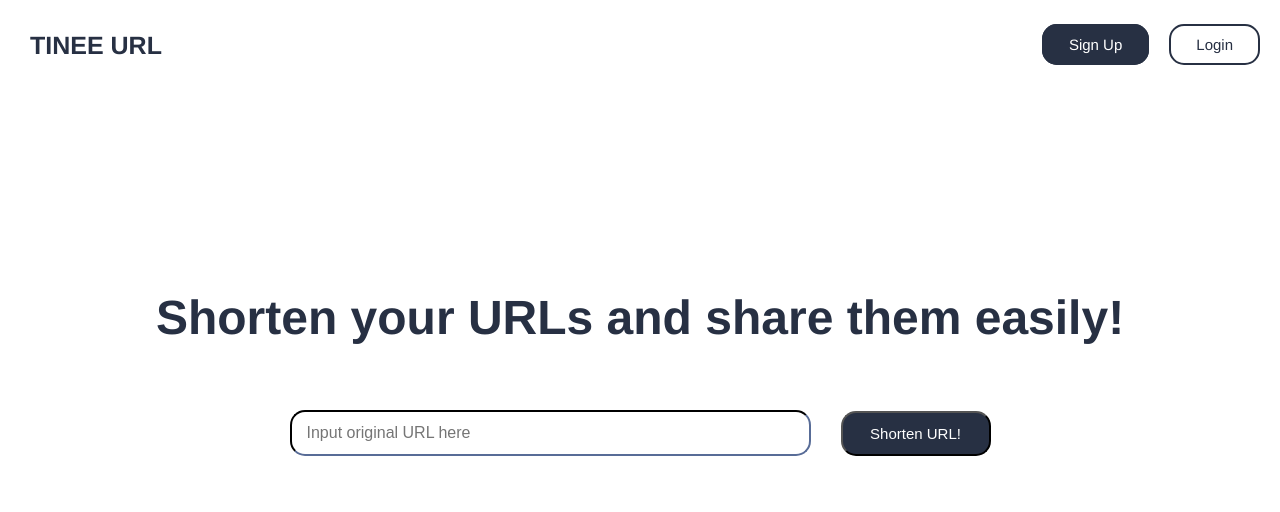
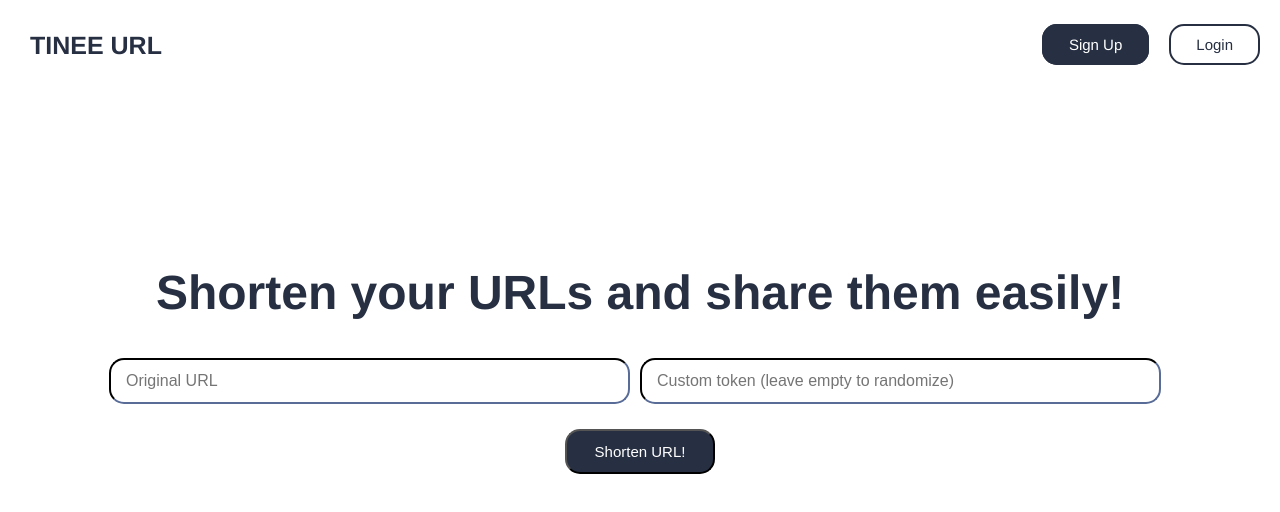
Before and after one commit to davinnev/tinee-url, a Next.js app: page / in a window 1280 px wide. Shown: the top 512 px of the page. Built offline with nearby package versions, Linux system fonts and the light colour scheme; no server answers.

Commit message:
feat(shorten): custom url

```diff
--- a/pages/api/shorten-url/index.ts
+++ b/pages/api/shorten-url/index.ts
@@ -3,8 +3,8 @@ import type { NextApiRequest, NextApiResponse } from "next";
 export default async (req: NextApiRequest, res: NextApiResponse) => {
   if (req.method === "POST") {
     // Subscribe
-    const { url } = req.body;
-    let lambdaRes = null;
+    //const { url, customHash } = req.body;
+    //let lambdaRes = null;
 
     try {
       const response = await (
@@ -13,7 +13,7 @@ export default async (req: NextApiRequest, res: NextApiResponse) => {
           headers: {
             "Content-Type": "application/json",
           },
-          body: JSON.stringify({ url: url }),
+          body: JSON.stringify(req.body),
         })
       ).json();
 
@@ -24,14 +24,14 @@ export default async (req: NextApiRequest, res: NextApiResponse) => {
           message: "success",
           data: response,
         });
+      } else {
+        return res.status(404).json({
+          success: false,
+          message: "Token taken.",
+        });
       }
-
-      return res.status(200).json({
-        success: false,
-        message: "Invalid token.",
-      });
     } catch (error) {
-      return res.status(200).json({
+      return res.status(404).json({
         success: false,
         message: "Invalid token.",
       });
--- a/pages/index.tsx
+++ b/pages/index.tsx
@@ -1,13 +1,26 @@
 import styles from "../styles/Home.module.css";
-import { FormEvent, FormEventHandler, useState } from "react";
+import { FormEvent, FormEventHandler, useEffect, useState } from "react";
 import { useSession, signOut, getSession } from "next-auth/react";
 
 export default function Home() {
   const [url, setUrl] = useState("");
+  const [custom, setCustom] = useState("");
   const [shortened, setShortened] = useState("");
   const { status, data, ...session } = useSession();
+  const [user, setUser] = useState(null);
 
   console.log(data);
+
+  useEffect(() => {
+    const fetchUser = async () => {
+      const session = await getSession();
+      if (session) {
+        setUser(session.user);
+      }
+    };
+
+    fetchUser();
+  }, []);
 
   const handleSignOut = async () => {
     await signOut();
@@ -18,9 +31,11 @@ export default function Home() {
     e.preventDefault();
 
     // Create an object with the form data
+
     const formData = {
       url: url,
-      customHash: "",
+      customHash: custom,
+      username: user?.name || "",
     };
 
     // Send a POST request to your Next.js API endpoint
@@ -34,15 +49,18 @@ export default function Home() {
         body: JSON.stringify(formData),
       }
     );
+    const res = await response.json();
 
     // Handle the response
+    setUrl("");
+    setCustom("");
     if (response.ok) {
       // Request was successful
-      const resJSON = await response.json();
-      console.log(resJSON); // Handle the response data as needed
-      console.log(resJSON.data.token);
-      setShortened(`https://tinee.vercel.app/${resJSON.data.token}`);
-      setUrl("");
+      console.log(res.data.token);
+      setShortened(`https://tinee.vercel.app/${res.data.token}`);
+    } else if (res.message === "Token taken.") {
+      window.location.href = "/";
+      alert("Token already in use");
     } else {
       // Request failed
       console.log("Request failed");
@@ -51,6 +69,7 @@ export default function Home() {
 
   const handleReset = () => {
     setUrl("");
+    setCustom("");
     setShortened("");
   };
 
@@ -125,16 +144,28 @@ export default function Home() {
             <h1>Shorten your URLs and share them easily!</h1>
             <br />
             <form className={styles.form} onSubmit={handleSubmit}>
+              <div className={styles.inputContainer}>
                 <input
                   required
                   className={styles.inputbox}
                   type="text"
                   id="fname"
                   name="fname"
-                placeholder="Input original URL here"
+                  placeholder="Original URL"
                   value={url}
                   onChange={(e) => setUrl(e.target.value)}
                 />
+                <input
+                  required
+                  className={styles.inputbox}
+                  type="text"
+                  id="fname2"
+                  name="fname2"
+                  placeholder="Custom token (leave empty to randomize)"
+                  value={custom}
+                  onChange={(e) => setCustom(e.target.value)}
+                />
+              </div>
               <button className={styles.button} type="submit">
                 Shorten URL!
               </button>
--- a/styles/Home.module.css
+++ b/styles/Home.module.css
@@ -62,18 +62,21 @@
 }
 
 .form {
-  padding-top: 30px;
-  display: flex;
   justify-content: space-between;
   align-items: center;
   height: 40px;
 }
 
+.inputContainer {
+  display: flex;
+}
+
 .inputbox {
+  flex: 1;
   width: 500px;
   height: 40px;
   font-size: 16px;
-  margin-right: 30px;
+  margin-right: 10px;
   padding-left: 15px;
   background-color: #fff;
   color: #273043;
@@ -90,6 +93,7 @@
   width: 150px;
   text-align: center;
   vertical-align: center;
+  margin-top: 25px;
   font-size: 15px;
 }
 
@@ -110,7 +114,7 @@
 }
 
 .hero h1 {
-  margin-top: 150px;
+  margin-top: 125px;
   font-size: 48px;
   margin-bottom: 20px;
   color: #273043;
```
Also changed, not shown: 2 other files (tests, documents, lock files or other folders). Lines whose indentation alone changed are shown as unchanged.
